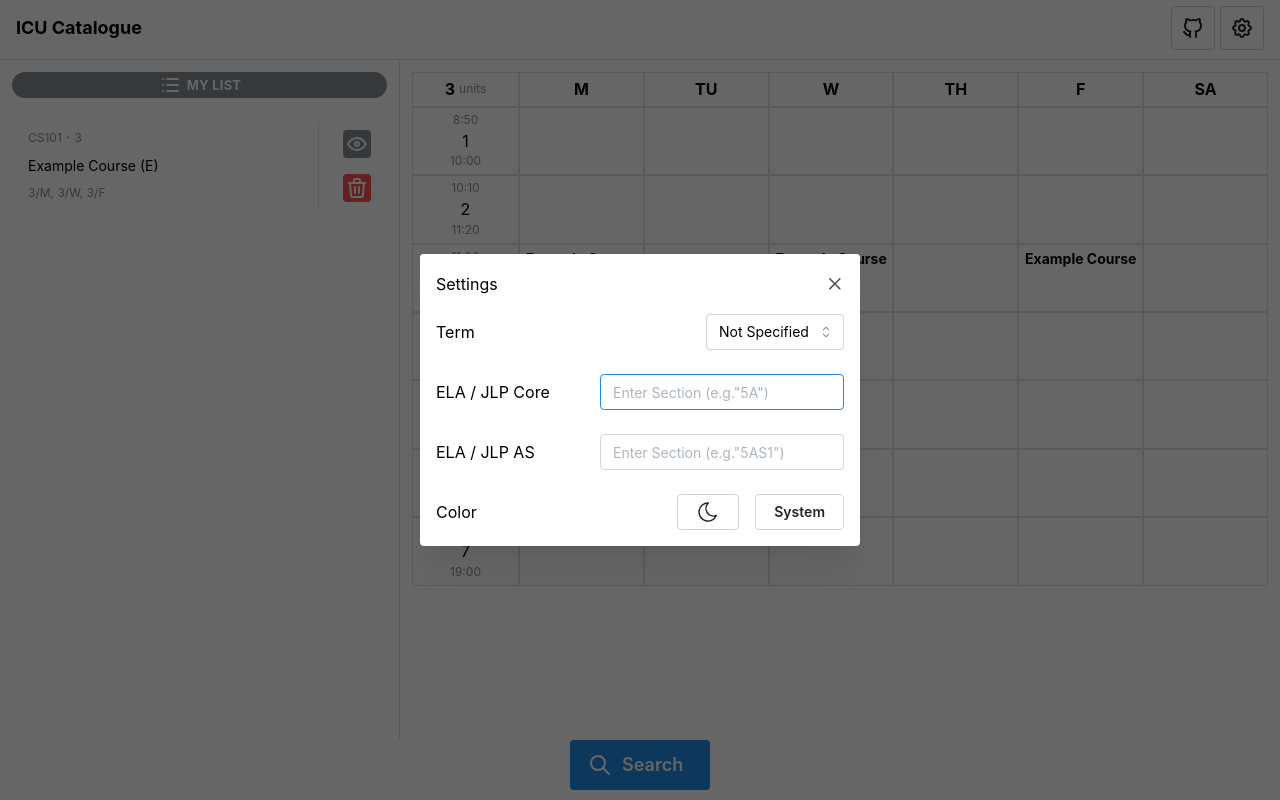
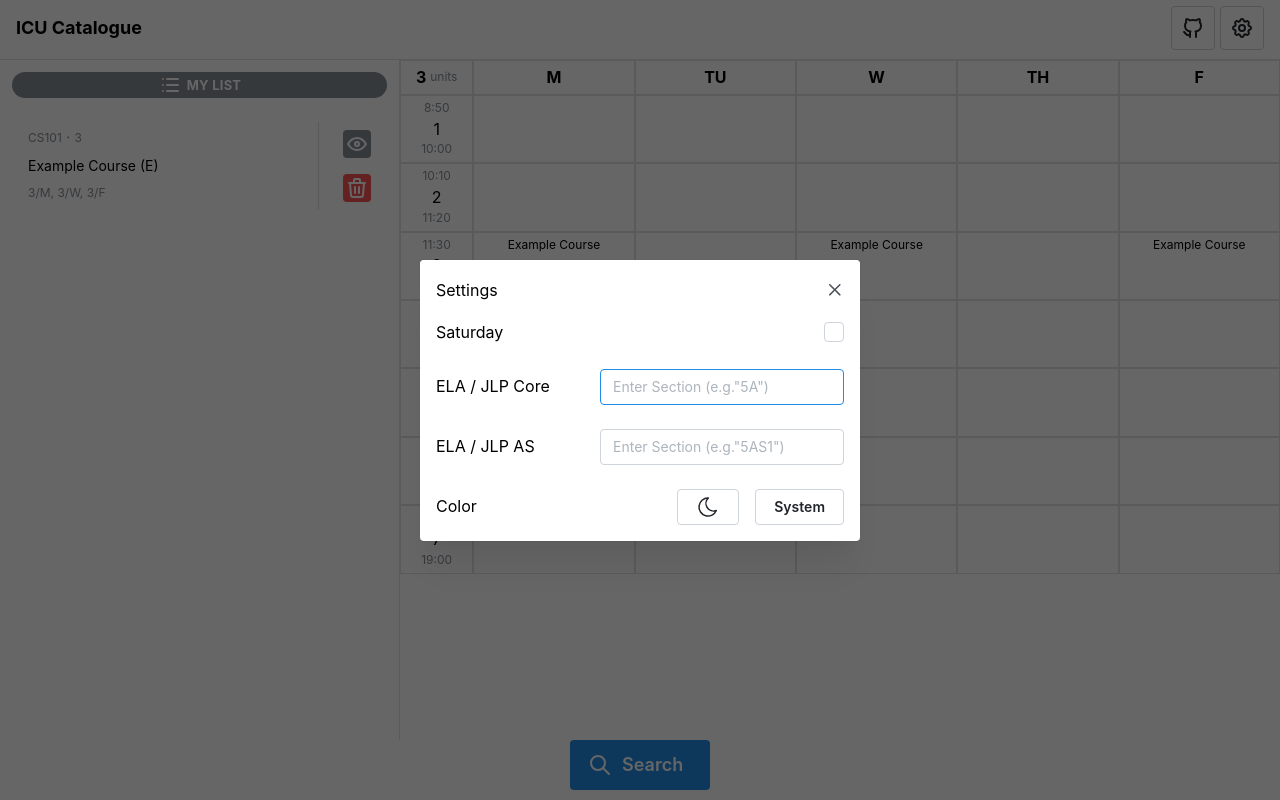
Before and after one commit to ItsukiKigoshi/icu-catalogue, a Next.js app: page / in a window 1280 px wide. Both pictures are taken after a click on the button 1242 px from the left and 28 px from the top of the page. Built offline with nearby package versions, Linux system fonts and the light colour scheme.

Commit message:
Add weekday toggle functionality to Header component

```diff
--- a/src/app/page.tsx
+++ b/src/app/page.tsx
@@ -14,6 +14,11 @@ export default function Page() {
   const [opened, { toggle }] = useDisclosure(false);
   const isMobile = useMediaQuery(`(max-width: ${em(750)})`);
   const [displayMode, toggleDisplayMode] = useToggle(["list", "timetable"]);
+
+  const [weekdays, toggleSaturday] = useToggle([
+    ["M", "TU", "W", "TH", "F"],
+    ["M", "TU", "W", "TH", "F", "SA"],
+  ]);
 
   useEffect(() => {
     if (!isMobile) {
@@ -75,12 +80,17 @@ export default function Page() {
         breakpoint: "sm",
         collapsed: { mobile: !opened },
       }}
-      padding="sm"
+      padding="0"
       h="100vh"
       w="100vw"
     >
       <AppShell.Header>
-        <Header />
+        <Header
+          weekdays={weekdays}
+          toggleSaturday={() => {
+            toggleSaturday();
+          }}
+        />
       </AppShell.Header>
 
       <AppShell.Navbar>
@@ -93,7 +103,7 @@ export default function Page() {
       </AppShell.Navbar>
       <AppShell.Main h="100vh">
         {displayMode === "timetable" ? (
-          <Timetable courses={courses} />
+          <Timetable courses={courses} weekdays={weekdays} />
         ) : (
           <Navbar
             courses={courses}
--- a/src/components/Header/index.tsx
+++ b/src/components/Header/index.tsx
@@ -4,7 +4,10 @@ import { IconBrandGithub, IconSettings } from "@tabler/icons-react";
 
 import ModalSetting from "../ModalSetting";
 
-export function Header() {
+export function Header(props: {
+  weekdays: string[];
+  toggleSaturday: () => void;
+}) {
   const [modalSettingOpened, { open, close }] = useDisclosure(false);
   return (
     <header>
@@ -43,7 +46,14 @@ export function Header() {
           >
             <IconSettings />
           </ActionIcon>
-          <ModalSetting modalSettingOpened={modalSettingOpened} close={close} />
+          <ModalSetting
+            modalSettingOpened={modalSettingOpened}
+            close={close}
+            weekdays={props.weekdays}
+            toggleSaturday={() => {
+              props.toggleSaturday();
+            }}
+          />
         </Group>
       </Container>
     </header>
--- a/src/components/ModalSetting/index.tsx
+++ b/src/components/ModalSetting/index.tsx
@@ -1,9 +1,9 @@
 import {
   Button,
+  Checkbox,
   Group,
   Input,
   Modal,
-  NativeSelect,
   Text,
   useComputedColorScheme,
   useMantineColorScheme,
@@ -15,6 +15,8 @@ import classes from "./ModalSetting.module.css";
 export default function ModalSetting(props: {
   modalSettingOpened: boolean;
   close: () => void;
+  weekdays: string[];
+  toggleSaturday: () => void;
 }) {
   const { setColorScheme } = useMantineColorScheme();
 
@@ -34,9 +36,12 @@ export default function ModalSetting(props: {
         wrap="nowrap"
         gap="xl"
       >
-        <Text>Term</Text>
-        <NativeSelect
-          data={["Not Specified", "Spring 2023", "Autumn 2023", "Winter 2023"]}
+        <Text>Saturday</Text>
+        <Checkbox
+          checked={props.weekdays.length === 6}
+          onChange={() => {
+            props.toggleSaturday();
+          }}
         />
       </Group>
       <Group
--- a/src/components/Timetable/index.tsx
+++ b/src/components/Timetable/index.tsx
@@ -5,13 +5,11 @@ import { useDisclosure } from "@mantine/hooks";
 import { useState } from "react";
 import ModalDetail from "../ModalDetail";
 
-export function Timetable(props: { courses: Course[] }) {
+export function Timetable(props: { courses: Course[]; weekdays: string[] }) {
   const [modalDetailOpened, { open, close }] = useDisclosure(false);
   const [modalDetailFocusedCourse, setModalDetailFocusedCourse] = useState<
     Course[]
   >([]);
-
-  const weekDays: string[] = ["M", "TU", "W", "TH", "F", "SA"];
 
   type ScheduleItem = [string, number, string];
   const scheduleItems: ScheduleItem[] = [
@@ -40,7 +38,7 @@ export function Timetable(props: { courses: Course[] }) {
   return (
     <Stack h="100%" gap="0">
       <Grid gutter="0" align="stretch">
-        <Grid.Col span={1.5}>
+        <Grid.Col span={1}>
           <Card radius="0" withBorder p="4">
             <Stack align="center" justify="center" gap="0" h="100%">
               <Flex justify="center" align="center" gap="4px">
@@ -57,9 +55,9 @@ export function Timetable(props: { courses: Course[] }) {
             </Stack>
           </Card>
         </Grid.Col>
-        {weekDays.map((day) => {
+        {props.weekdays.map((day) => {
           return (
-            <Grid.Col span={1.75}>
+            <Grid.Col span={11 / props.weekdays.length}>
               <Card radius="0" withBorder p="4">
                 <Stack align="center" justify="center" gap="0" h="100%">
                   <Text size="md" fw="bold">
@@ -77,7 +75,7 @@ export function Timetable(props: { courses: Course[] }) {
         .map((_, i) => {
           return (
             <Grid key={scheduleItems[i][1]} gutter="0" align="stretch">
-              <Grid.Col span={1.5}>
+              <Grid.Col span={1}>
                 <Card radius="0" withBorder h="100%" p="4">
                   <Stack align="center" justify="center" gap="0" h="100%">
                     <Text size="xs" c="dimmed">
@@ -90,9 +88,9 @@ export function Timetable(props: { courses: Course[] }) {
                   </Stack>
                 </Card>
               </Grid.Col>
-              {weekDays.map((day) => {
+              {props.weekdays.map((day) => {
                 return (
-                  <Grid.Col span={1.75}>
+                  <Grid.Col span={11 / props.weekdays.length}>
                     <Card radius="0" withBorder h="100%" p="4">
                       <UnstyledButton
                         onClick={() => {
@@ -112,12 +110,7 @@ export function Timetable(props: { courses: Course[] }) {
                         >
                           {timetable[`${scheduleItems[i][1]}/${day}`]?.map(
                             (course) => (
-                              <Text
-                                key={course.regno}
-                                size="sm"
-                                fw="750"
-                                lineClamp={2}
-                              >
+                              <Text key={course.regno} size="xs" lineClamp={2}>
                                 {course.e}
                               </Text>
                             )
```
